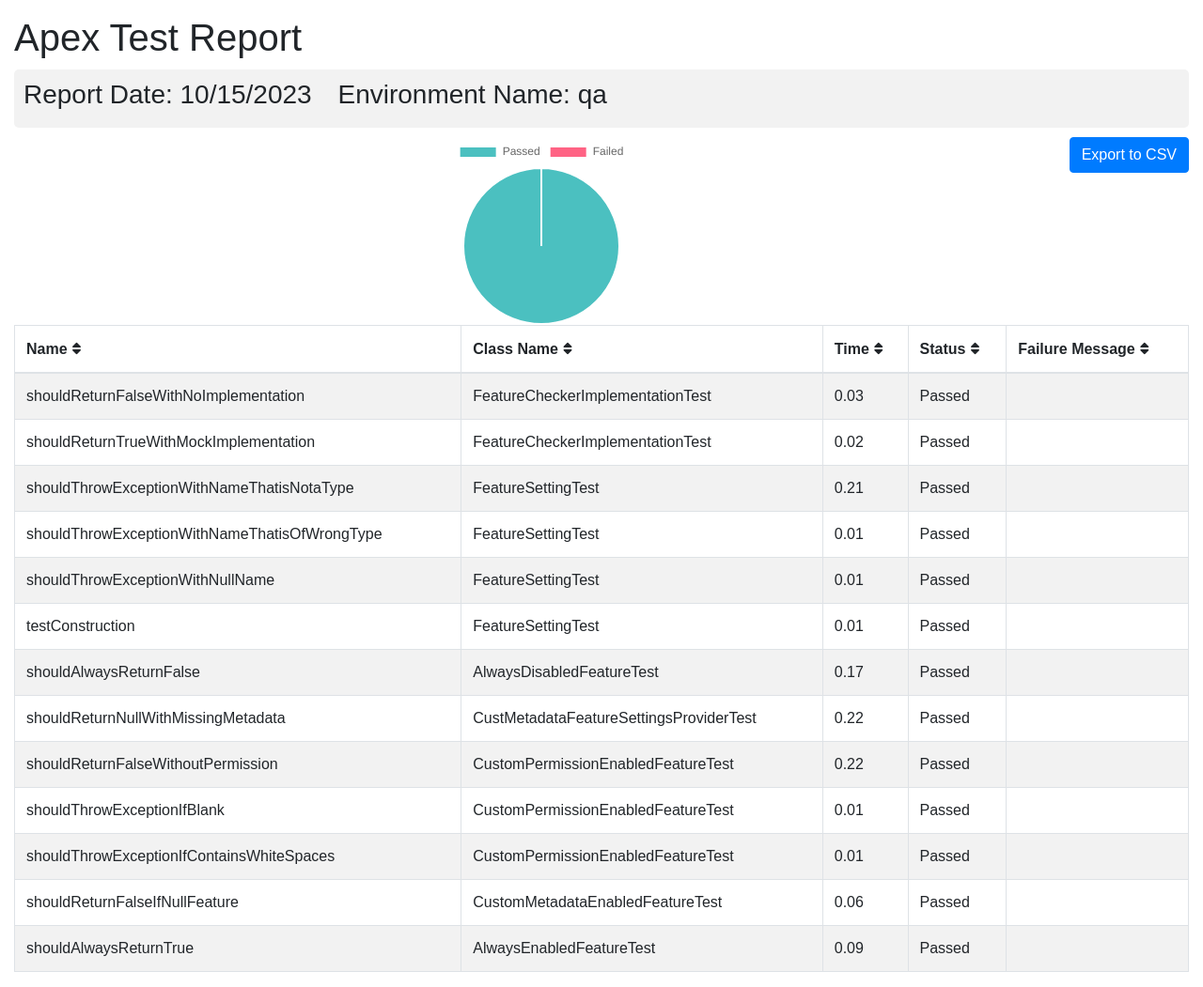
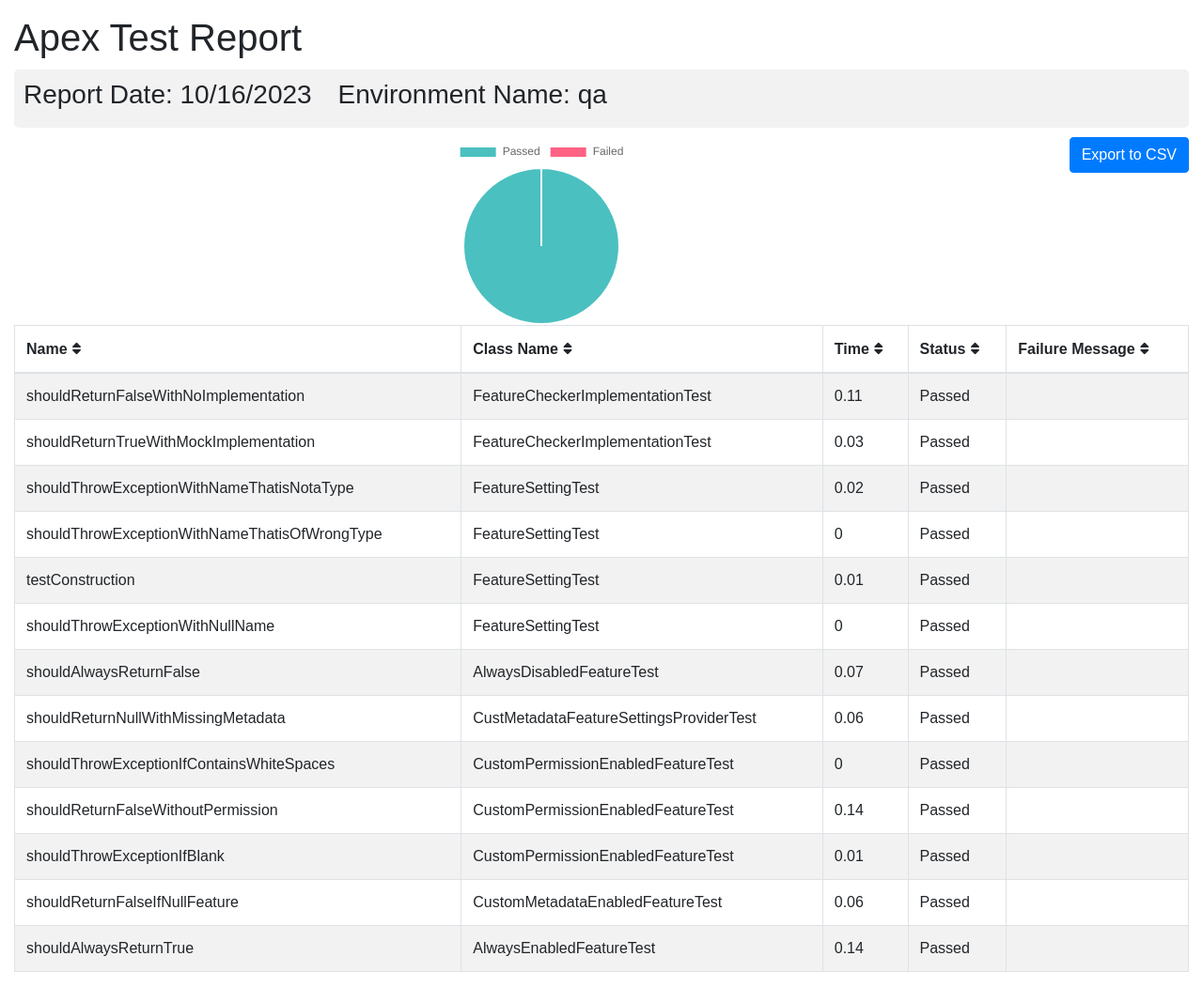
Before and after one commit to flxbl-io/sfops-dashboard, a Jekyll site: the page apextestResults/qa.html, which Jekyll copies as it is, in a window 1280 px wide. Shown: the whole page at 94% size. Built offline with Jekyll 4.4.1, drawn with Linux system fonts in a browser that asks for light colours.

Commit message:
updated test results of qa

```diff
--- a/apextestResults/qa.html
+++ b/apextestResults/qa.html
@@ -102,7 +102,7 @@
       <div class="container-fluid">
         <h1 class="mt-3">Apex Test Report</h1>
         <div class="info-card">
-        <h3>Report Date: 10/15/2023 <span style="margin-left: 20px;">Environment Name: qa</span></h3>
+        <h3>Report Date: 10/16/2023 <span style="margin-left: 20px;">Environment Name: qa</span></h3>
         </div>
         <button onclick="exportTableToCSV('testReport.csv')" class="btn btn-primary float-right">Export to CSV</button>
         <div id="chart-container">
@@ -123,35 +123,28 @@
         <tr>
           <td>shouldReturnFalseWithNoImplementation</td>
           <td>FeatureCheckerImplementationTest</td>
-          <td>0.03</td>
+          <td>0.11</td>
           <td>Passed</td>
           <td></td>
         </tr>
         <tr>
           <td>shouldReturnTrueWithMockImplementation</td>
           <td>FeatureCheckerImplementationTest</td>
-          <td>0.02</td>
+          <td>0.03</td>
           <td>Passed</td>
           <td></td>
         </tr>
         <tr>
           <td>shouldThrowExceptionWithNameThatisNotaType</td>
           <td>FeatureSettingTest</td>
-          <td>0.21</td>
+          <td>0.02</td>
           <td>Passed</td>
           <td></td>
         </tr>
         <tr>
           <td>shouldThrowExceptionWithNameThatisOfWrongType</td>
           <td>FeatureSettingTest</td>
-          <td>0.01</td>
-          <td>Passed</td>
-          <td></td>
-        </tr>
-        <tr>
-          <td>shouldThrowExceptionWithNullName</td>
-          <td>FeatureSettingTest</td>
-          <td>0.01</td>
+          <td>0</td>
           <td>Passed</td>
           <td></td>
         </tr>
@@ -163,35 +156,42 @@
           <td></td>
         </tr>
         <tr>
+          <td>shouldThrowExceptionWithNullName</td>
+          <td>FeatureSettingTest</td>
+          <td>0</td>
+          <td>Passed</td>
+          <td></td>
+        </tr>
+        <tr>
           <td>shouldAlwaysReturnFalse</td>
           <td>AlwaysDisabledFeatureTest</td>
-          <td>0.17</td>
+          <td>0.07</td>
           <td>Passed</td>
           <td></td>
         </tr>
         <tr>
           <td>shouldReturnNullWithMissingMetadata</td>
           <td>CustMetadataFeatureSettingsProviderTest</td>
-          <td>0.22</td>
+          <td>0.06</td>
+          <td>Passed</td>
+          <td></td>
+        </tr>
+        <tr>
+          <td>shouldThrowExceptionIfContainsWhiteSpaces</td>
+          <td>CustomPermissionEnabledFeatureTest</td>
+          <td>0</td>
           <td>Passed</td>
           <td></td>
         </tr>
         <tr>
           <td>shouldReturnFalseWithoutPermission</td>
           <td>CustomPermissionEnabledFeatureTest</td>
-          <td>0.22</td>
+          <td>0.14</td>
           <td>Passed</td>
           <td></td>
         </tr>
         <tr>
           <td>shouldThrowExceptionIfBlank</td>
-          <td>CustomPermissionEnabledFeatureTest</td>
-          <td>0.01</td>
-          <td>Passed</td>
-          <td></td>
-        </tr>
-        <tr>
-          <td>shouldThrowExceptionIfContainsWhiteSpaces</td>
           <td>CustomPermissionEnabledFeatureTest</td>
           <td>0.01</td>
           <td>Passed</td>
@@ -207,7 +207,7 @@
         <tr>
           <td>shouldAlwaysReturnTrue</td>
           <td>AlwaysEnabledFeatureTest</td>
-          <td>0.09</td>
+          <td>0.14</td>
           <td>Passed</td>
           <td></td>
         </tr>
```
